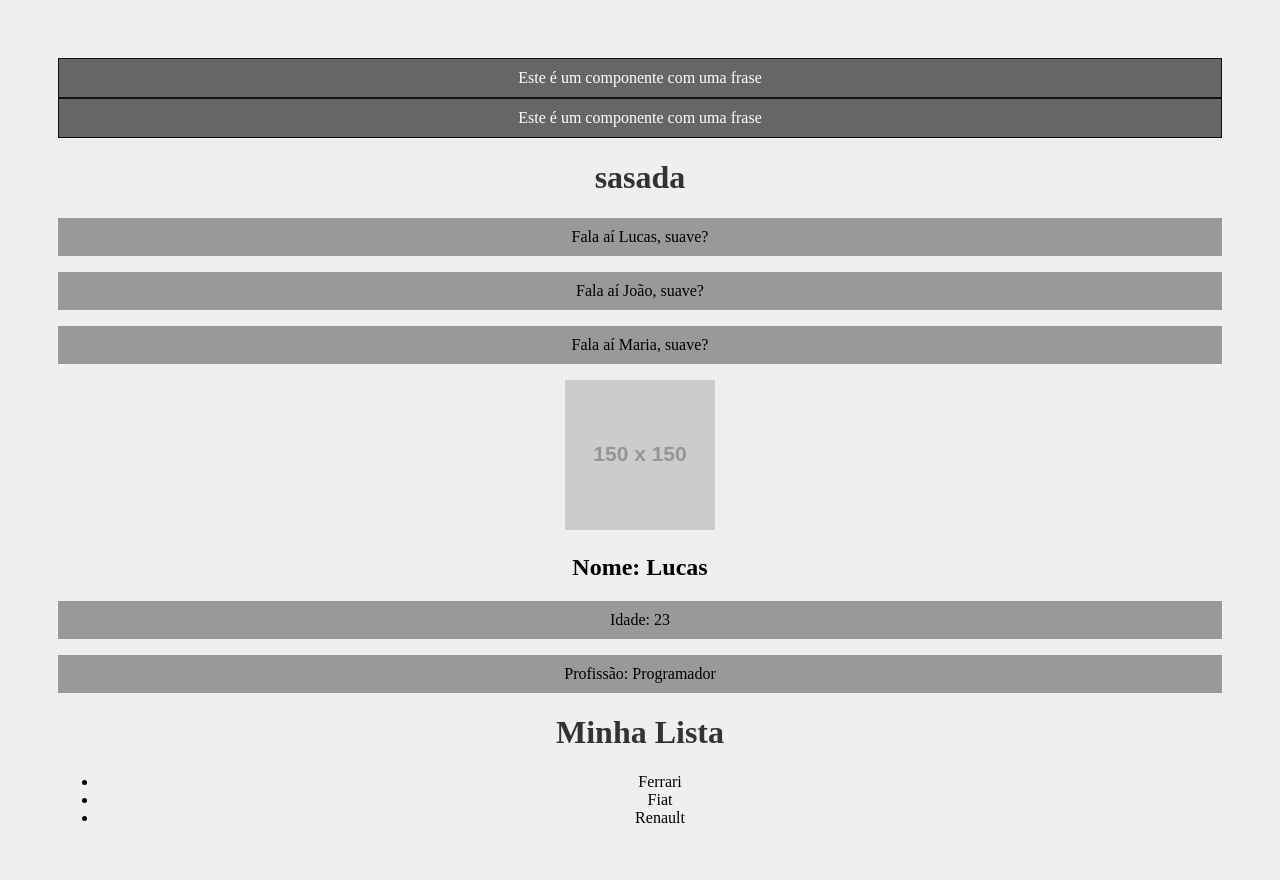
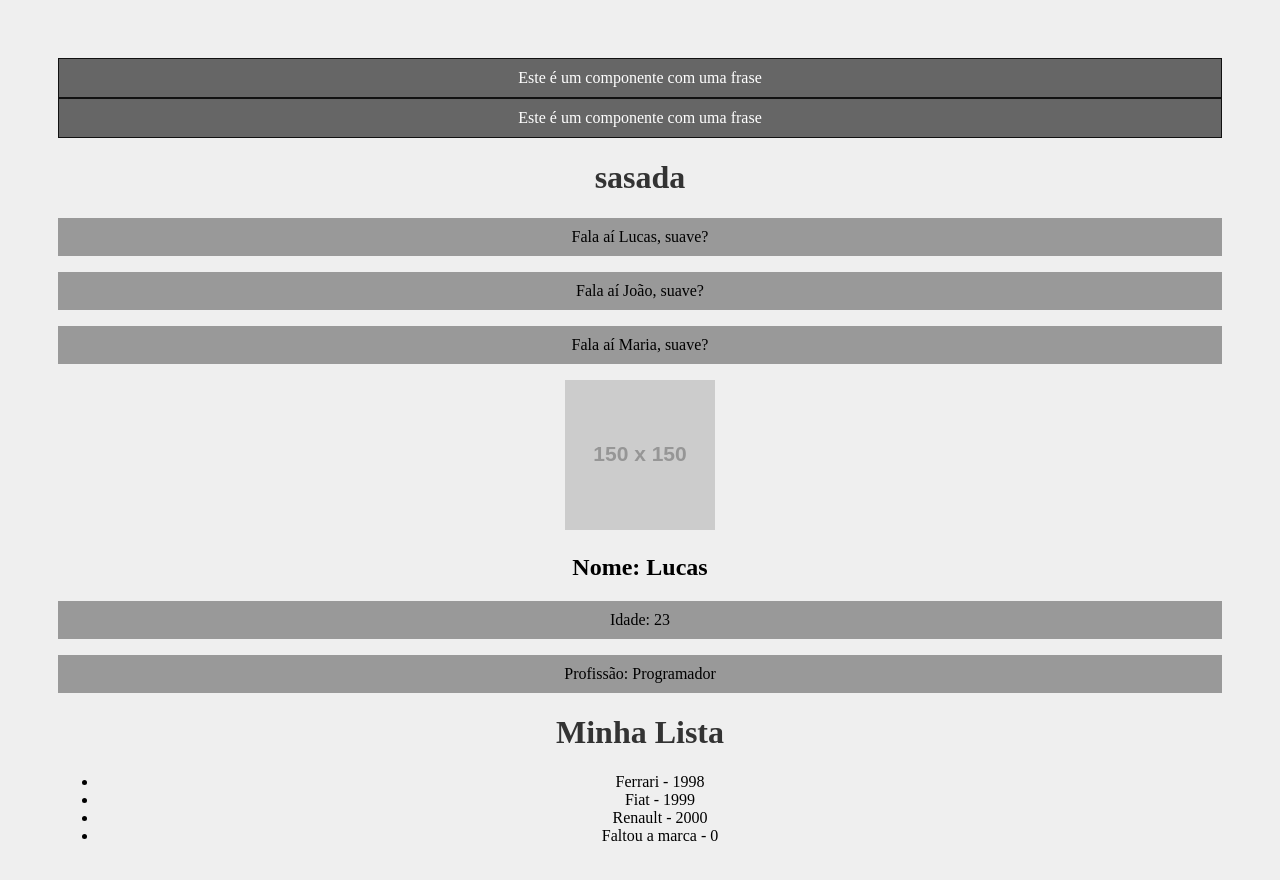
Before and after one commit to lucasgomes14/ReactCourse, a React (Create React App) app in the folder meu-projeto/: page / in a window 1280 px wide. Shown: the top 880 px of the page. Built offline with nearby package versions, Linux system fonts and the light colour scheme.

Commit message:
Advancing on props

```diff
--- a/meu-projeto/src/components/Item.js
+++ b/meu-projeto/src/components/Item.js
@@ -1,9 +1,21 @@
-function Item(props) {
+import PropTypes from 'prop-types'
+
+function Item({ marca, anoLancamento }) {
     return(
         <>
-            <li>{props.marca}</li>
+            <li>{marca} - {anoLancamento}</li>
         </>
     )
 }
 
+Item.propTypes = {
+    marca: PropTypes.string.isRequired,
+    anoLancamento: PropTypes.number
+}
+
+Item.defaultProps = {
+    marca: "Faltou a marca",
+    anoLancamento: 0
+}
+
 export default Item
--- a/meu-projeto/src/components/List.js
+++ b/meu-projeto/src/components/List.js
@@ -5,9 +5,10 @@
         <>
             <h1>Minha Lista</h1>
             <ul>
-                <Item marca="Ferrari" />
-                <Item marca="Fiat" />
-                <Item marca="Renault" />
+                <Item marca="Ferrari" anoLancamento={1998}/>
+                <Item marca="Fiat" anoLancamento={1999}/>
+                <Item marca="Renault" anoLancamento={2000}/>
+                <Item />
             </ul>
         </>
     )
```
